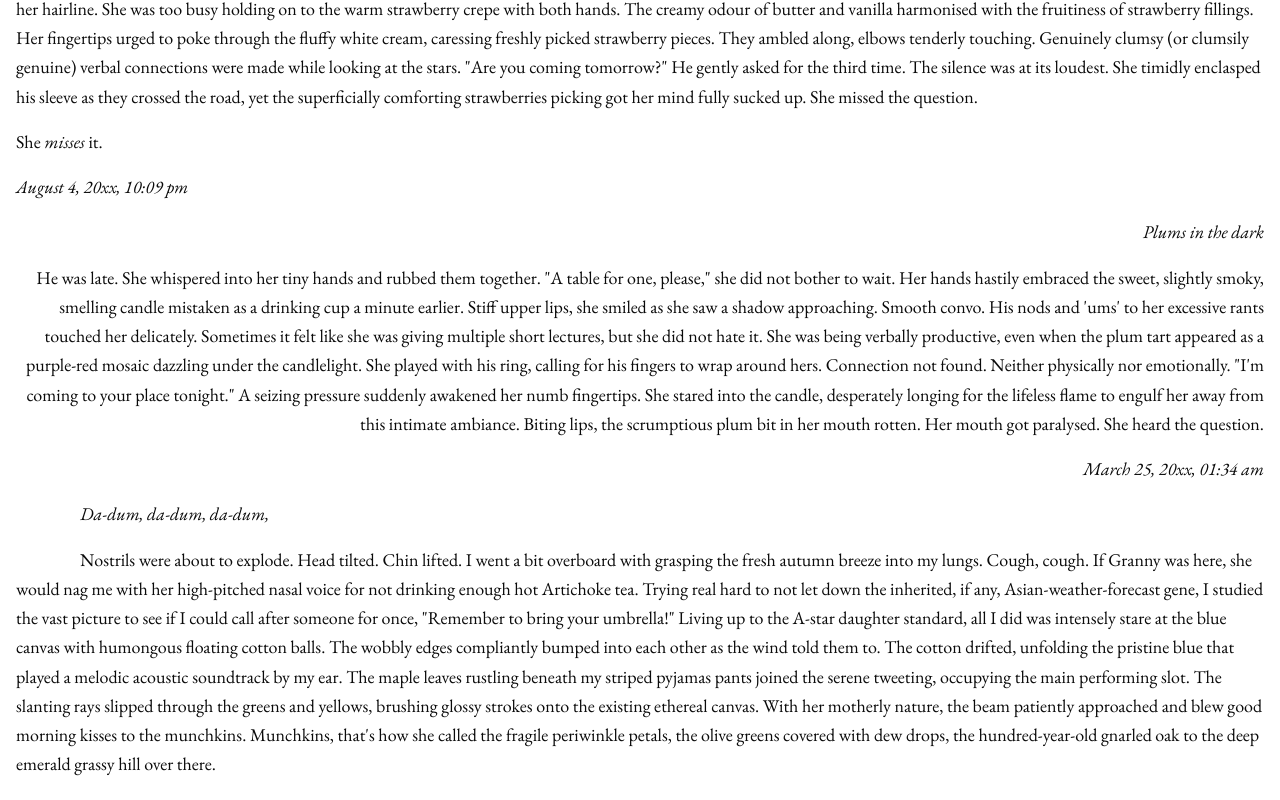
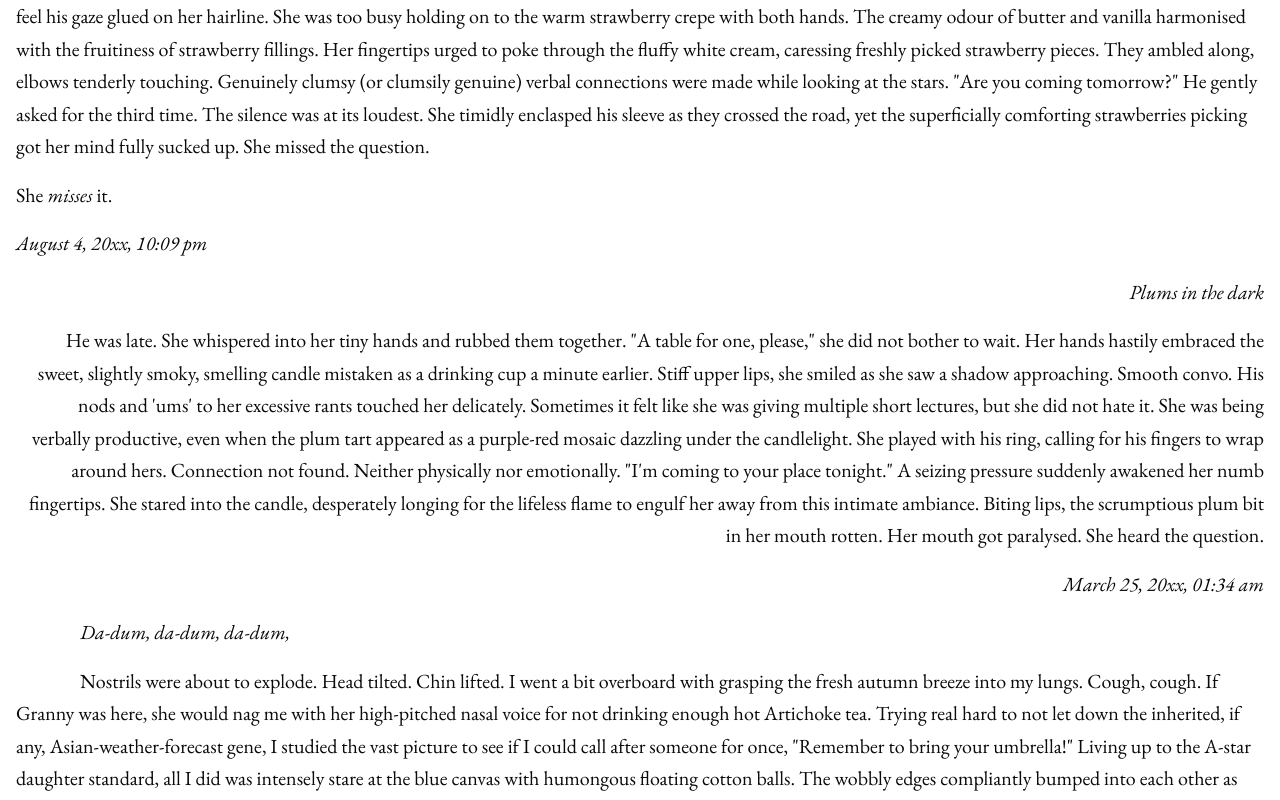
Before and after one commit to nauqh/keleidoscope, a Next.js app: page /posts/unspoiled in a window 1280 px wide. Shown: the part 720-1520 px from the top of the page. Built offline with nearby package versions, Linux system fonts and the light colour scheme.

Commit message:
fix(logo): change to text-lg

```diff
--- a/src/app/posts/collection/page.module.css
+++ b/src/app/posts/collection/page.module.css
@@ -1,3 +1,3 @@
 .baseText {
-	@apply text-lg leading-relaxed my-4;
+	@apply text-xl leading-relaxed my-4;
 }
--- a/src/app/posts/collection/sweet-cavity/page.tsx
+++ b/src/app/posts/collection/sweet-cavity/page.tsx
@@ -60,7 +60,7 @@ function SweetCavity() {
 				</a>
 			</p>
 
-			<h2 className="text-lg font-semibold leading-relaxed my-4">
+			<h2 className="text-xl font-semibold leading-relaxed my-4">
 				Poetics Manifesto
 			</h2>
 			{paragraphs.map((text, index) => (
--- a/src/app/posts/dream-journal/page.module.css
+++ b/src/app/posts/dream-journal/page.module.css
@@ -1,21 +1,21 @@
 .baseText {
-	@apply text-lg leading-relaxed my-4;
+	@apply text-xl leading-relaxed my-4;
 }
 
 .indentedText {
-	@apply text-lg leading-relaxed my-4;
+	@apply text-xl leading-relaxed my-4;
 	text-indent: 2rem;
 }
 .indentedTextList {
-	@apply text-lg leading-relaxed;
+	@apply text-xl leading-relaxed;
 	text-indent: 2rem;
 }
 
 .italicText {
-	@apply text-lg leading-relaxed italic;
+	@apply text-xl leading-relaxed italic;
 }
 
 .indentedItalicText {
-	@apply text-lg leading-relaxed italic;
+	@apply text-xl leading-relaxed italic;
 	text-indent: 4rem;
 }
--- a/src/app/posts/unspoiled/page.module.css
+++ b/src/app/posts/unspoiled/page.module.css
@@ -1,25 +1,25 @@
 .baseText {
-	@apply text-lg leading-relaxed my-4;
+	@apply text-xl leading-relaxed my-4;
 }
 
 .indentedText {
-	@apply text-lg leading-relaxed my-4;
+	@apply text-xl leading-relaxed my-4;
 	text-indent: 4rem;
 }
 
 .italicText {
-	@apply text-lg leading-relaxed italic my-4;
+	@apply text-xl leading-relaxed italic my-4;
 }
 
 .indentedItalicText {
-	@apply text-lg leading-relaxed italic my-4;
+	@apply text-xl leading-relaxed italic my-4;
 	text-indent: 4rem;
 }
 
 .rightAlignedText {
-	@apply text-lg leading-relaxed text-right my-4;
+	@apply text-xl leading-relaxed text-right my-4;
 }
 
 .rightAlignedItalicText {
-	@apply text-lg leading-relaxed text-right italic my-4;
+	@apply text-xl leading-relaxed text-right italic my-4;
 }
```
